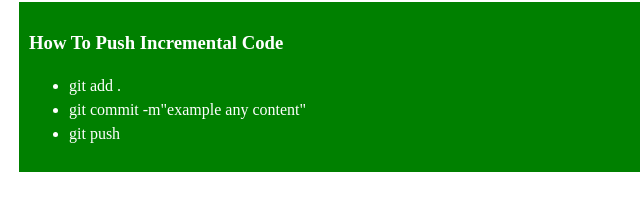
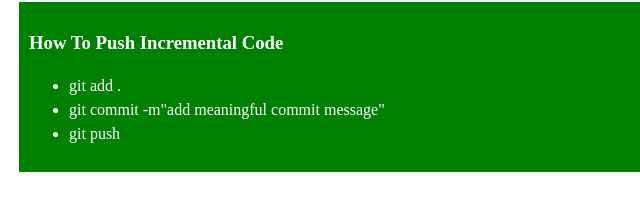
Before and after one commit to NilAlfi/my-simple-website, a plain HTML site: page index.html in a window 1280 px wide. Shown: the part 413-624 px from the top of the page, 0-640 px from the left. Drawn offline with Linux system fonts and the light colour scheme.

Commit message:
add new content

```diff
--- a/index.html
+++ b/index.html
@@ -24,7 +24,7 @@
         <h3>How To Push Incremental Code</h3>
         <ul>
             <li>git add .</li>
-            <li>git commit -m"example any content"</li>
+            <li>git commit -m"add meaningful commit message"</li>
             <li>git push</li>
         </ul>
     </div>
```
